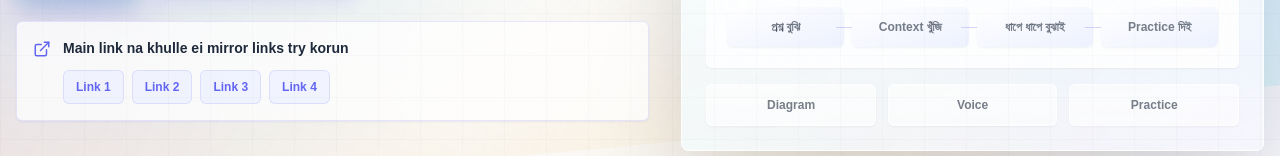
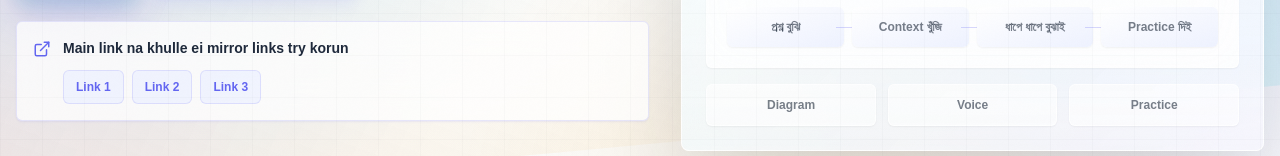
Before and after one commit to HinataHamura/VoicePandita, a Next.js app: page / in a window 1280 px wide. Shown: the part 491-647 px from the top of the page. Built offline with nearby package versions, Linux system fonts and the light colour scheme; no server answers; a web font is replaced by a local one.

Commit message:
Use stable fallback demo links

```diff
--- a/src/app/page.tsx
+++ b/src/app/page.tsx
@@ -54,7 +54,6 @@ const pillars = [
 ]
 
 const deploymentLinks = [
-  'https://voice-pandita-3pr309jn4-esha-s-projects5.vercel.app/',
   'https://voice-pandita-esha-s-projects5.vercel.app',
   'https://voice-pandita-eshafarzana666-6279-esha-s-projects5.vercel.app',
   'https://voice-pandita.vercel.app/',
```
Also changed, not shown: 1 other file (tests, documents, lock files or other folders).
